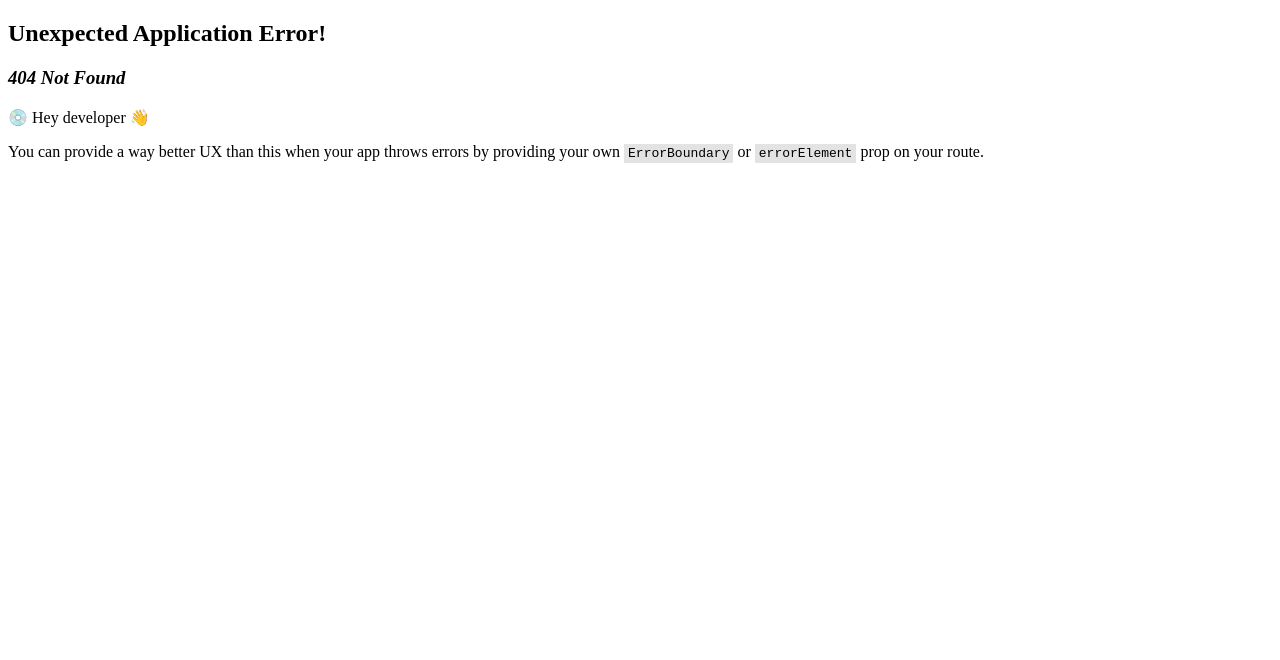
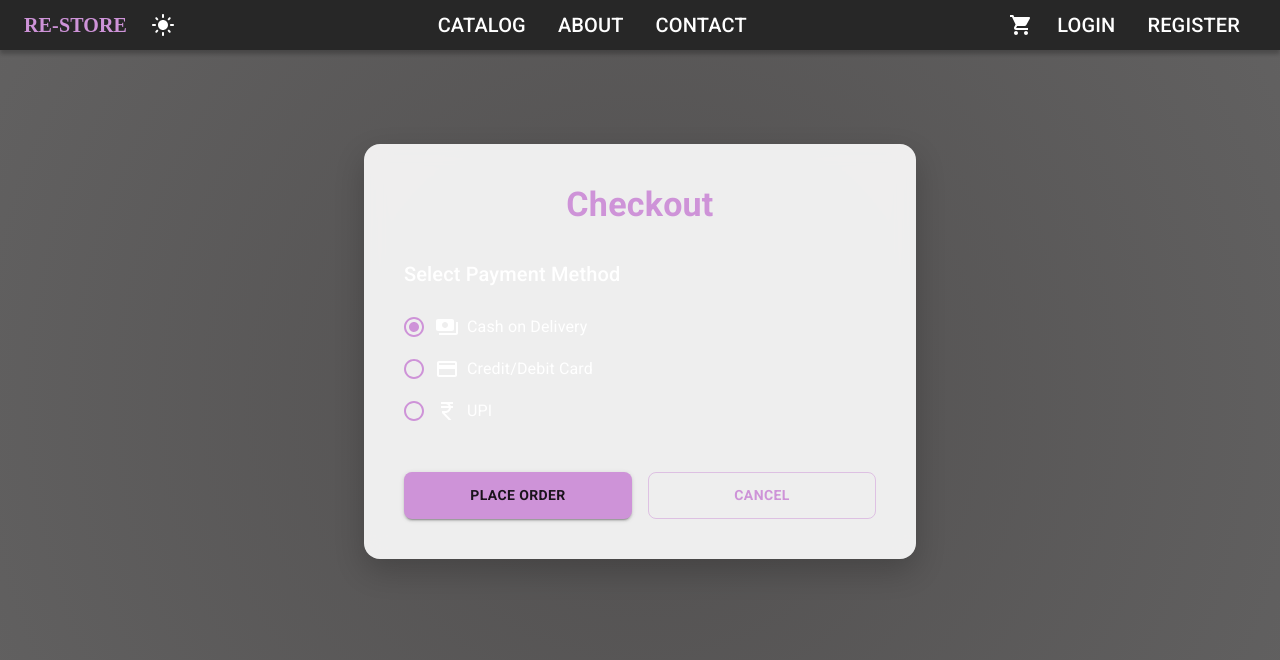
Before and after one commit to chetanmehra07/e_cart_1, a React app in the folder client/: page /checkout in a window 1280 px wide. Before the commit this address had no page. Shown: the top 660 px of the page. Built offline with nearby package versions, Linux system fonts and the light colour scheme; no server answers; the HTML template or start-up script is replaced by a standard one.

Commit message:
add checkout com only

```diff
--- a/client/src/app/routes/Routes.tsx
+++ b/client/src/app/routes/Routes.tsx
@@ -9,6 +9,7 @@ import BasketPage from "../../features/basket/BasketPage";
 import LoginPage from "../../features/login/LoginPage";
 import UserProfilePage from "../../features/userprofile/UserProfile";
 import RegisterPage from "../../features/resister/RegisterPage";
+import CheckoutPage from "../../features/checkout/CheckOutPage";
 
 export const router = createBrowserRouter([
   {
@@ -24,6 +25,7 @@ export const router = createBrowserRouter([
       { path: "/login", element: <LoginPage /> },
       { path: "/profile", element: <UserProfilePage /> },
       { path: "/register", element: <RegisterPage /> },
+      { path: "/checkout", element: <CheckoutPage /> },
     ],
   },
 ]);
--- a/client/src/features/basket/BasketPage.tsx
+++ b/client/src/features/basket/BasketPage.tsx
@@ -293,6 +293,8 @@ export default function BasketPage() {
           <Button
             fullWidth
             variant="contained"
+            component={Link} // 👈 make it behave like a <Link>
+            to="/checkout"
             sx={{
               backgroundColor: "secondary.main",
               color: "whitesmoke",
--- /dev/null
+++ b/client/src/features/checkout/CheckOutPage.tsx
@@ -0,0 +1,152 @@
+import {
+  Box,
+  Button,
+  Container,
+  FormControl,
+  FormControlLabel,
+  Paper,
+  Radio,
+  RadioGroup,
+  Typography,
+} from "@mui/material";
+import { useState } from "react";
+import { Link } from "react-router-dom";
+import PaymentsIcon from "@mui/icons-material/Payments";
+import CreditCardIcon from "@mui/icons-material/CreditCard";
+import CurrencyRupeeIcon from "@mui/icons-material/CurrencyRupee";
+
+export default function CheckoutPage() {
+  const [paymentMethod, setPaymentMethod] = useState("cod");
+
+  const handlePlaceOrder = () => {
+    alert(`✅ Order placed using: ${paymentMethod.toUpperCase()}`);
+  };
+
+  return (
+    <Container maxWidth="sm" sx={{ mt: 12 }}>
+      <Paper
+        elevation={10}
+        sx={{
+          p: 5,
+          borderRadius: 4,
+          background: "rgba(255, 255, 255, 0.9)",
+          backdropFilter: "blur(10px)",
+          WebkitBackdropFilter: "blur(10px)",
+          boxShadow: "0 12px 30px rgba(0,0,0,0.2)",
+        }}
+      >
+        <Typography
+          variant="h4"
+          fontWeight="bold"
+          textAlign="center"
+          mb={4}
+          color="secondary"
+        >
+          Checkout
+        </Typography>
+
+        <FormControl component="fieldset" fullWidth>
+          <Typography variant="h6" mb={2}>
+            Select Payment Method
+          </Typography>
+
+          <RadioGroup
+            value={paymentMethod}
+            onChange={(e) => setPaymentMethod(e.target.value)}
+          >
+            <FormControlLabel
+              value="cod"
+              control={
+                <Radio
+                  sx={{
+                    color: "secondary.main",
+                    "&.Mui-checked": { color: "secondary.main" },
+                  }}
+                />
+              }
+              label={
+                <Box display="flex" alignItems="center" gap={1}>
+                  <PaymentsIcon />
+                  <Typography>Cash on Delivery</Typography>
+                </Box>
+              }
+            />
+            <FormControlLabel
+              value="card"
+              control={
+                <Radio
+                  sx={{
+                    color: "secondary.main",
+                    "&.Mui-checked": { color: "secondary.main" },
+                  }}
+                />
+              }
+              label={
+                <Box display="flex" alignItems="center" gap={1}>
+                  <CreditCardIcon />
+                  <Typography>Credit/Debit Card</Typography>
+                </Box>
+              }
+            />
+            <FormControlLabel
+              value="upi"
+              control={
+                <Radio
+                  sx={{
+                    color: "secondary.main",
+                    "&.Mui-checked": { color: "secondary.main" },
+                  }}
+                />
+              }
+              label={
+                <Box display="flex" alignItems="center" gap={1}>
+                  <CurrencyRupeeIcon />
+                  <Typography>UPI</Typography>
+                </Box>
+              }
+            />
+          </RadioGroup>
+        </FormControl>
+
+        <Box
+          mt={5}
+          display="flex"
+          justifyContent="space-between"
+          gap={2}
+          flexWrap="wrap"
+        >
+          <Button
+            fullWidth
+            variant="contained"
+            color="secondary"
+            sx={{
+              fontWeight: "bold",
+              borderRadius: 2,
+              py: 1.3,
+              flex: 1,
+            }}
+            onClick={handlePlaceOrder}
+          >
+            Place Order
+          </Button>
+
+          <Button
+            fullWidth
+            variant="outlined"
+            color="secondary"
+            component={Link}
+            to="/basket"
+            sx={{
+              fontWeight: "bold",
+              borderRadius: 2,
+              py: 1.3,
+              flex: 1,
+            }}
+          >
+            Cancel
+          </Button>
+        </Box>
+      </Paper>
+    </Container>
+  );
+}
--- a/client/src/features/login/LoginPage.tsx
+++ b/client/src/features/login/LoginPage.tsx
@@ -117,6 +117,15 @@ export default function LoginPage() {
         >
           Login
         </Button>
+        <Typography variant="body2" textAlign="center" sx={{ mt: 3 }}>
+          Don't have an account?{" "}
+          <span
+            style={{ color: "#9c27b0", cursor: "pointer", fontWeight: "bold" }}
+            onClick={() => navigate("/register")}
+          >
+            Register
+          </span>
+        </Typography>
       </Paper>
 
       {/* ✅ Success Snackbar */}
```
